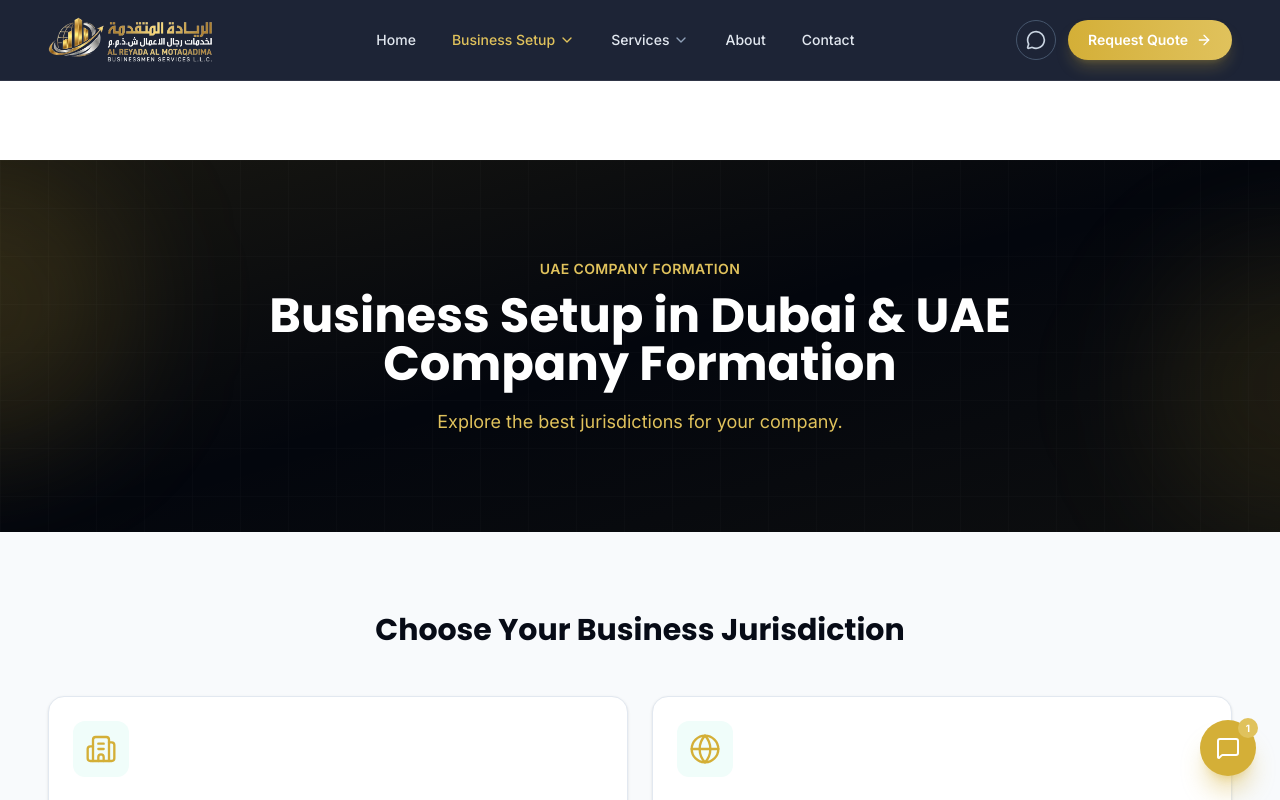
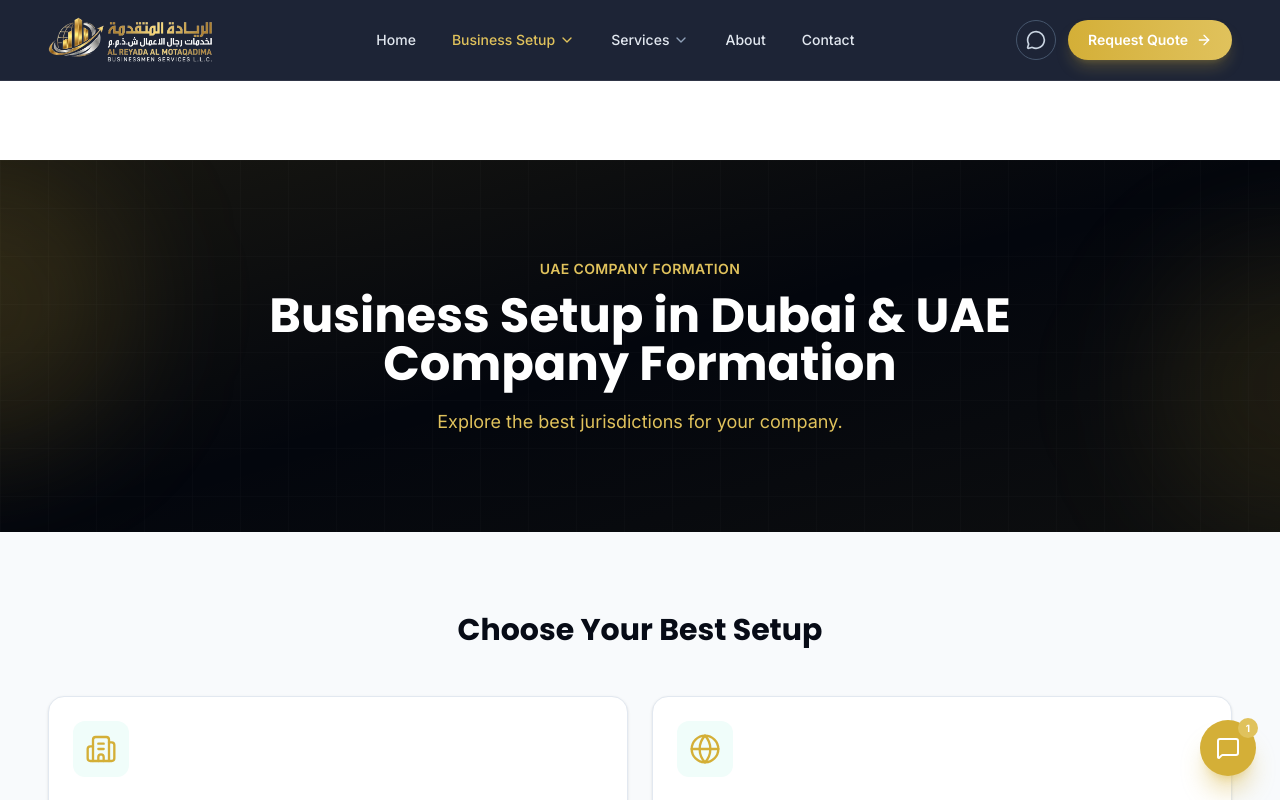
Before and after one commit to boltforwork2/alreadaalmotaqadima, a React (Vite) app: page /business-setup in a window 1280 px wide. Shown: the top 800 px of the page. Built offline with nearby package versions, Linux system fonts and the light colour scheme.

Commit message:
Updated BusinessSetup.tsx

```diff
--- a/src/pages/BusinessSetup.tsx
+++ b/src/pages/BusinessSetup.tsx
@@ -138,7 +138,7 @@ export default function BusinessSetup() {
             transition={{ duration: 0.4 }}
             className="text-center font-display text-3xl font-bold text-navy-900"
           >
-            Choose Your Business Jurisdiction
+            Choose Your Best Setup
           </motion.h2>
           <motion.div
             variants={container}
```
